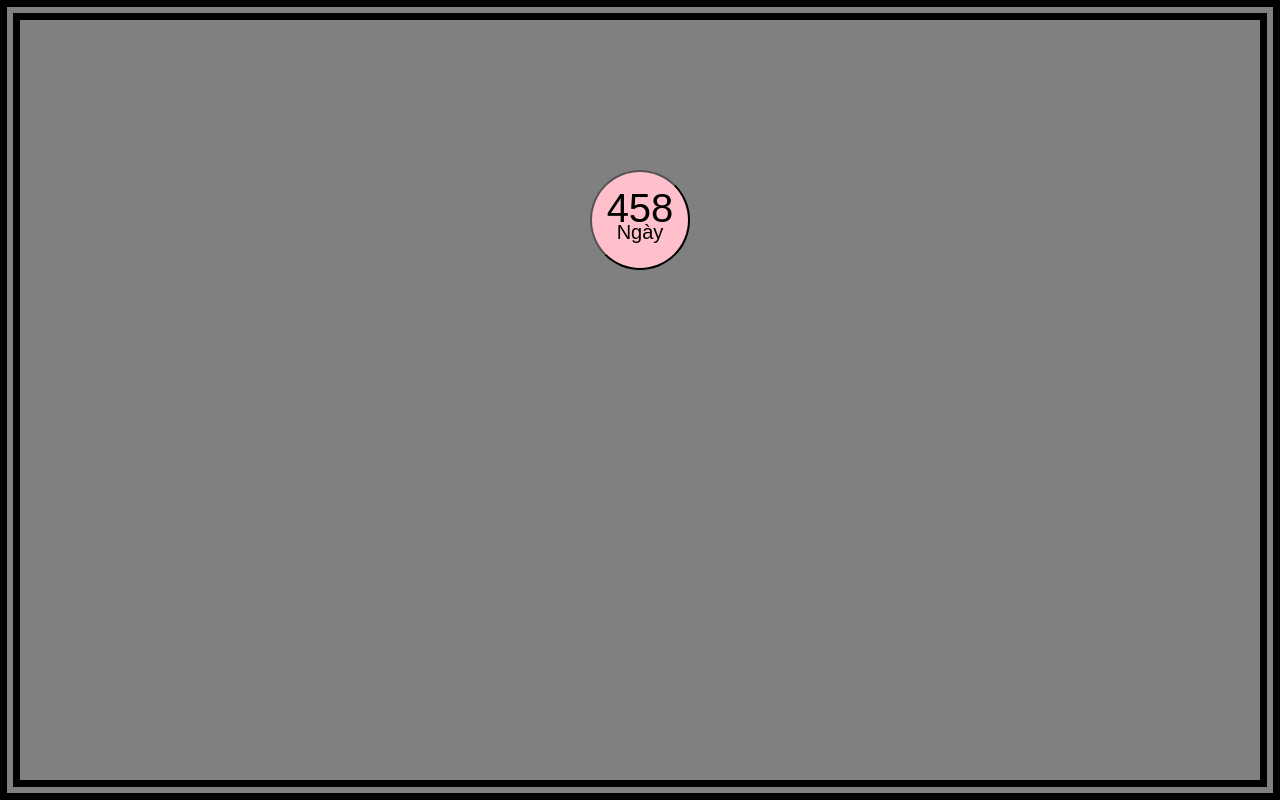
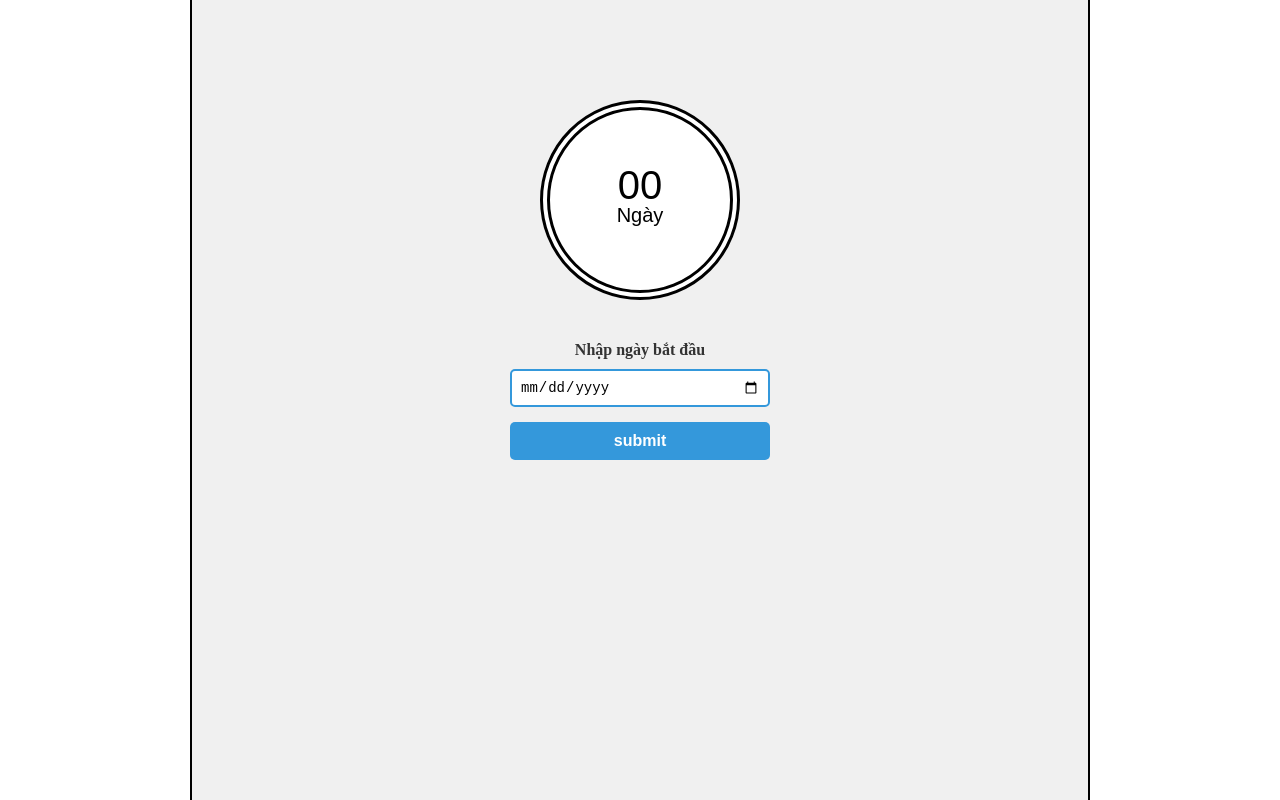
Before and after one commit to Calvinan132/counting, a plain HTML site: page index.html in a window 1280 px wide. Drawn offline with Linux system fonts and the light colour scheme.

Commit message:
cập nhập thêm bảng nhập date

```diff
--- a/assets/style.css
+++ b/assets/style.css
@@ -6,26 +6,28 @@
 
 body {
   height: 100vh;
-  border: 20px double black;
-  background-color: #808080;
   position: relative;
+  display: flex;
+  justify-content: center;
+  align-items: center;
 }
 /* Begin - Đếm ngày  */
 .day-counting {
   position: absolute;
   left: 50%;
-  top: 150px;
+  top: 100px;
   transform: translateX(-50%);
-  width: 100px;
-  height: 100px;
-  background-color: pink;
+  width: 200px;
+  height: 200px;
+  background-color: white;
+  border: 10px double black;
   border-radius: 50%;
   display: flex;
   justify-content: center;
   align-items: center;
 }
 .day-counting p {
-  line-height: 12px;
+  line-height: 15px;
   font-size: 20px;
 }
 
@@ -108,7 +110,7 @@ body {
   background-color: #8ad0f1;
   border: 5px solid black;
   border-radius: 5px;
-  animation: modaltranslate ease 0.3s;
+  animation: modalTranslate ease 0.3s;
 }
 .wrapper-modal .modal-close {
   position: absolute;
@@ -130,3 +132,63 @@ body {
 .modal.open {
   display: flex;
 }
+
+.input-form {
+  position: absolute;
+  width: 300px;
+  margin: 50px auto;
+  padding: 20px;
+  border-radius: 8px;
+  text-align: center;
+}
+
+.input-form p {
+  font-size: 16px;
+  font-weight: bold;
+  margin-bottom: 10px;
+  color: #333;
+}
+
+.input-form input[type="date"] {
+  width: 100%;
+  padding: 8px;
+  font-size: 14px;
+  border: 2px solid #3498db;
+  border-radius: 5px;
+  outline: none;
+  background: #fff;
+  cursor: pointer;
+}
+
+.input-form input[type="button"] {
+  width: 100%;
+  padding: 10px;
+  margin-top: 15px;
+  font-size: 16px;
+  font-weight: bold;
+  color: white;
+  background: #3498db;
+  border: none;
+  border-radius: 5px;
+  cursor: pointer;
+  transition: background 0.3s ease;
+}
+
+.input-form input[type="button"]:hover {
+  background: #2980b9;
+}
+
+#output {
+  margin-top: 10px;
+  font-size: 14px;
+  color: #2c3e50;
+  font-weight: bold;
+}
+
+.wrapper-day-counting {
+  width: 900px;
+  min-height: 100vh;
+  background-color: rgba(128, 128, 128, 0.119);
+  border-left: 2px solid black;
+  border-right: 2px solid black;
+}
--- a/index.html
+++ b/index.html
@@ -9,12 +9,18 @@
   </head>
   <body>
     <!-- Begin - Day Counting -->
+    <div class="wrapper-day-counting">
+      </div>
+      <button class="day-counting js-day-counting">
+        <p><span id="day">00</span><br />Ngày</p>
+      </button>
+      <!-- End - Day Counting -->
+      <form action="" class="input-form js-input-form">
+        <p>Nhập ngày bắt đầu</p>
+        <input type="date" name="" id="date-input" required>
+        <input type="button" value="submit">
+      </form>
     </div>
-    <button class="day-counting js-day-counting">
-      <p><span id="day">00</span><br />Ngày</p>
-    </button>
-    <!-- End - Day Counting -->
-
     <!-- Begin - Date counting -->
     <div class="modal js-modal">
       <div class="wrapper-modal js-wrapper-modal ">
@@ -46,12 +52,14 @@
           <!-- End - Now time  -->
           <!-- Begin - start date -->
           <div id="start-date">
-            <p># <span id="date"> 04/02/2025 </span> #</p>
+            <p># <span id="date"> 00/00/0000 </span> #</p>
           </div>
-          <!-- End - start date -->
-          <!-- End - Date counting -->
+        </div>
       </div>
     </div>
-    <script src="main.js"></script>
+      <!-- End - start date -->
+      <!-- End - Date counting -->
+
+<script src="main.js"></script>
   </body>
 </html>
--- a/main.js
+++ b/main.js
@@ -1,57 +1,109 @@
 function formatDate(dateStr) {
-  let [year, month, day] = dateStr.split("/");
+  let [year, month, day] = dateStr.split("-");
   return `${day}/${month}/${year}`;
 }
+
+function isLeapYear(year) {
+  return (year % 4 === 0 && year % 100 !== 0) || year % 400 === 0;
+}
+
+function daysInMonth(year, month) {
+  return [
+    31,
+    isLeapYear(year) ? 29 : 28,
+    31,
+    30,
+    31,
+    30,
+    31,
+    31,
+    30,
+    31,
+    30,
+    31,
+  ][month - 1];
+}
+
+var dateInput = document.querySelector(".js-input-form #date-input");
+// Khôi phục giá trị ngày đã lưu
+var savedDate = localStorage.getItem("savedDate");
+if (savedDate) {
+  dateInput.value = savedDate;
+}
 function updateClock() {
-  // Begin - Nhập ngày
-  var dStart = "2023/12/24";
-  // End - Nhập ngày
-  var start = new Date(dStart);
+  if (!dateInput.value) {
+    document.querySelector(".day-counting #day").textContent = "00";
+    return;
+  }
+  // Lưu ngày nhập vào localStorage
+  localStorage.setItem("savedDate", dateInput.value);
+
+  var start = new Date(dateInput.value);
   var now = new Date();
-  var diff = now - start;
-  var days, weeks, months, years;
-  days = now.getDate() - start.getDate();
-  day1 = Math.floor(diff / (1000 * 60 * 60 * 24));
-  // Begin - day-counting
-  document.querySelector(".day-counting #day").textContent = day1;
-  //   Begin - Date
-  weeks = Math.floor(days / 7);
-  months =
-    (now.getFullYear() - start.getFullYear()) * 12 +
-    (now.getMonth() - start.getMonth());
-  years = now.getFullYear() - start.getFullYear() - 1;
-  while (weeks >= 4) {
-    weeks -= 4;
+
+  var totalDays = Math.floor((now - start) / (1000 * 60 * 60 * 24));
+  document.querySelector(".day-counting #day").textContent = totalDays;
+
+  var years = 0,
+    months = 0;
+  var tempDate = new Date(start);
+
+  while (totalDays >= (isLeapYear(tempDate.getFullYear()) ? 366 : 365)) {
+    totalDays -= isLeapYear(tempDate.getFullYear()) ? 366 : 365;
+    tempDate.setFullYear(tempDate.getFullYear() + 1);
+    years++;
   }
-  document.querySelector(".date-counting #day").textContent =
-    days % 7 < 10 ? "0" + (days % 7) : days % 7;
-  document.querySelector(".date-counting #week").textContent = "0" + weeks;
-  document.querySelector(".date-counting #month").textContent =
-    months % 12 < 10 ? "0" + (months % 12) : months % 12;
-  document.querySelector(".date-counting #year").textContent =
-    years < 10 ? "0" + years : years;
-  // End - Date
-  // Begin - now time
-  var hours = now.getHours();
-  var minutes = now.getMinutes();
-  var seconds = now.getSeconds();
-  document.querySelector("#now-time #hours").textContent =
-    hours < 10 ? "0" + hours : hours;
-  document.querySelector("#now-time #minutes").textContent =
-    minutes < 10 ? "0" + minutes : minutes;
-  document.querySelector("#now-time #seconds").textContent =
-    seconds < 10 ? "0" + seconds : seconds;
-  // Begin - start-date
-  document.querySelector("#start-date #date").textContent = formatDate(dStart);
+
+  while (
+    totalDays >= daysInMonth(tempDate.getFullYear(), tempDate.getMonth() + 1)
+  ) {
+    totalDays -= daysInMonth(tempDate.getFullYear(), tempDate.getMonth() + 1);
+    tempDate.setMonth(tempDate.getMonth() + 1);
+    months++;
+  }
+
+  while (months >= 12) {
+    months -= 12;
+    years++;
+  }
+
+  var weeks = Math.floor(totalDays / 7);
+  var days = totalDays % 7;
+
+  document.querySelector(".date-counting #year").textContent = years
+    .toString()
+    .padStart(2, "0");
+  document.querySelector(".date-counting #month").textContent = months
+    .toString()
+    .padStart(2, "0");
+  document.querySelector(".date-counting #week").textContent = weeks
+    .toString()
+    .padStart(2, "0");
+  document.querySelector(".date-counting #day").textContent = days
+    .toString()
+    .padStart(2, "0");
+
+  var hours = now.getHours().toString().padStart(2, "0");
+  var minutes = now.getMinutes().toString().padStart(2, "0");
+  var seconds = now.getSeconds().toString().padStart(2, "0");
+
+  document.querySelector("#now-time #hours").textContent = hours;
+  document.querySelector("#now-time #minutes").textContent = minutes;
+  document.querySelector("#now-time #seconds").textContent = seconds;
+
+  document.querySelector("#start-date #date").textContent = formatDate(
+    dateInput.value
+  );
 }
 
 setInterval(updateClock, 1000);
 updateClock();
-// Open modal
+
+// Xử lý modal
 var modal = document.querySelector(".js-modal");
 var oModal = document.querySelector(".js-day-counting");
 var hModal = document.querySelector(".js-modal-close");
-var modalwrapper = document.querySelector(".js-wrapper-modal");
+var modalWrapper = document.querySelector(".js-wrapper-modal");
 function showModal() {
   modal.classList.add("open");
 }
@@ -61,4 +113,4 @@ function hideModal() {
 oModal.addEventListener("click", showModal);
 hModal.addEventListener("click", hideModal);
 modal.addEventListener("click", hideModal);
-modalwrapper.addEventListener("click", (e) => e.stopPropagation());
+modalWrapper.addEventListener("click", (e) => e.stopPropagation());
```
